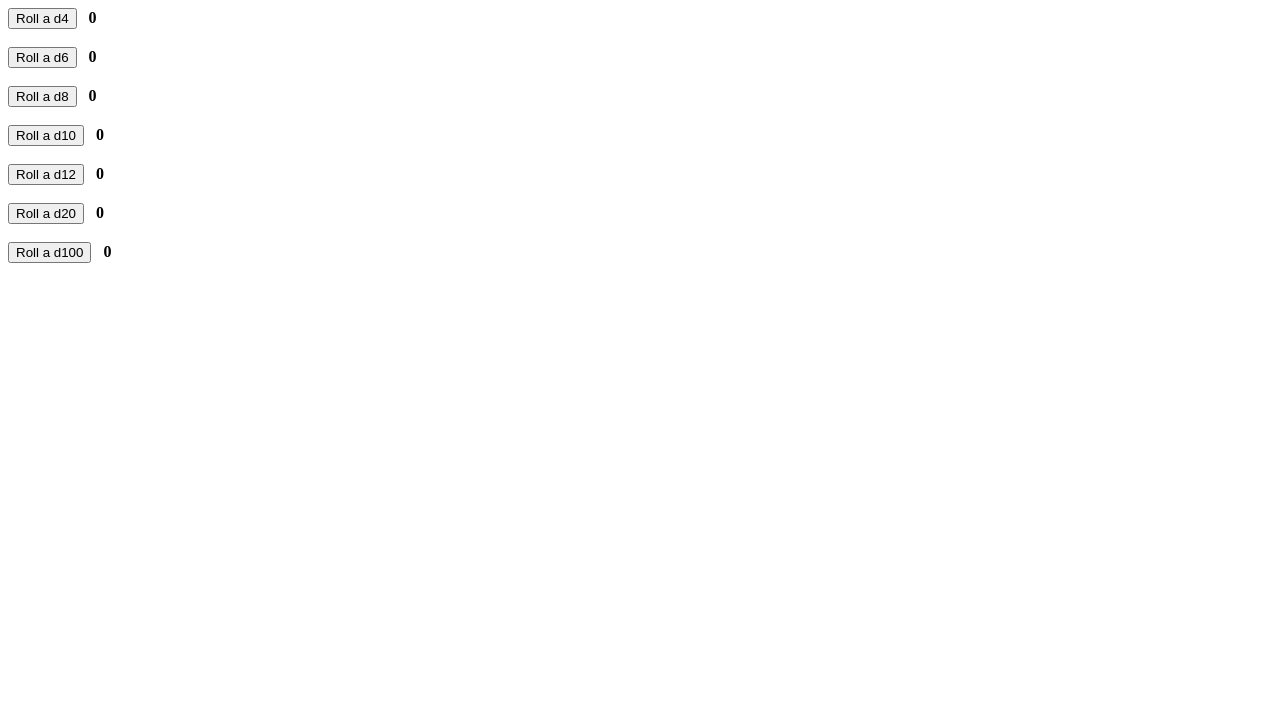
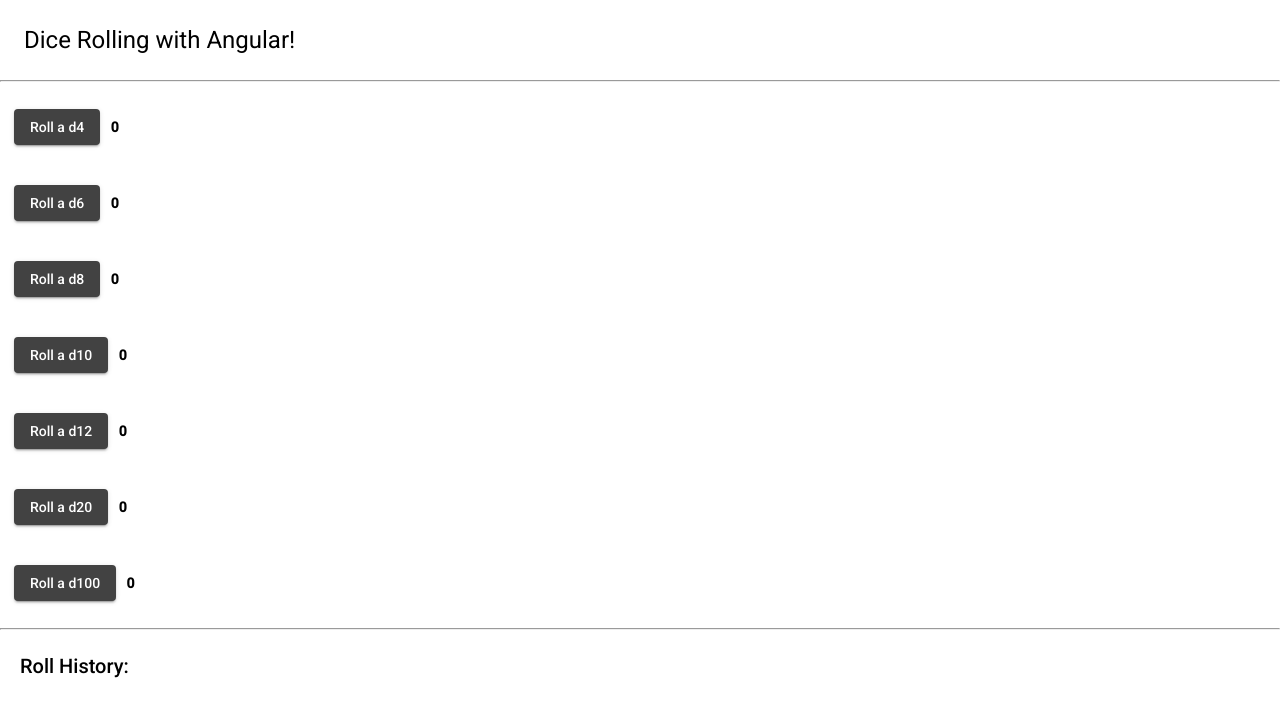
Before and after one commit to DrewHalverson/angular-dice-roller, an Angular app: page / in a window 1280 px wide. Shown: the top 716 px of the page. Built offline with nearby package versions, Linux system fonts and the light colour scheme.

Commit message:
Added styling
imported angular material  and cleaned up spacing with inline styles

```diff
--- a/angular.json
+++ b/angular.json
@@ -23,6 +23,7 @@
               "src/assets"
             ],
             "styles": [
+              "./node_modules/@angular/material/prebuilt-themes/purple-green.css",
               "src/styles.css"
             ],
             "scripts": []
@@ -90,6 +91,7 @@
               "src/assets"
             ],
             "styles": [
+              "./node_modules/@angular/material/prebuilt-themes/purple-green.css",
               "src/styles.css"
             ],
             "scripts": []
--- a/package.json
+++ b/package.json
@@ -11,10 +11,12 @@
   "private": true,
   "dependencies": {
     "@angular/animations": "^14.2.0",
+    "@angular/cdk": "^14.2.6",
     "@angular/common": "^14.2.0",
     "@angular/compiler": "^14.2.0",
     "@angular/core": "^14.2.0",
     "@angular/forms": "^14.2.0",
+    "@angular/material": "^14.2.6",
     "@angular/platform-browser": "^14.2.0",
     "@angular/platform-browser-dynamic": "^14.2.0",
     "@angular/router": "^14.2.0",
--- a/src/app/app.component.html
+++ b/src/app/app.component.html
@@ -1,4 +1,7 @@
-
+<h1
+    style="margin: 1em;"
+>Dice Rolling with Angular!</h1>
+<hr>
 <app-roll-a-die
     side-count="4"
     (die-rolled)="dieRolled($event)"
--- a/src/app/app.module.ts
+++ b/src/app/app.module.ts
@@ -4,6 +4,9 @@
 import { AppComponent } from './app.component';
 import { RollADieComponent } from './roll-a-die/roll-a-die.component';
 import { RollHistoryComponent } from './roll-history/roll-history.component';
+import { BrowserAnimationsModule } from '@angular/platform-browser/animations';
+import {MatButtonModule} from '@angular/material/button';
+
 
 @NgModule({
   declarations: [
@@ -12,7 +15,9 @@
     RollHistoryComponent
   ],
   imports: [
-    BrowserModule
+    BrowserModule,
+    BrowserAnimationsModule
+    ,MatButtonModule
   ],
   providers: [],
   bootstrap: [AppComponent]
--- a/src/app/roll-a-die/roll-a-die.component.html
+++ b/src/app/roll-a-die/roll-a-die.component.html
@@ -1,9 +1,13 @@
+
+<br>
 <div>
     <button
+        mat-raised-button
+        style="margin-left: 1em;"
         (click)="roll()"
     >
         Roll a d{{ sideCount}}
-    </button>
+</button>
     &nbsp;
     <b>
         {{rollResult}}
--- a/src/app/roll-history/roll-history.component.html
+++ b/src/app/roll-history/roll-history.component.html
@@ -1,4 +1,12 @@
+<hr>
+<h2
+    style="margin: 1em;"
+    >
+    Roll History:
+</h2>
+<br>
 <div
+style="margin-left: 2em;"
 *ngFor="let r of diceRollingSvc.rollHistory"
 >
     D{{ r.sides }} - {{ r.result }}
--- a/src/index.html
+++ b/src/index.html
@@ -6,8 +6,11 @@
   <base href="/">
   <meta name="viewport" content="width=device-width, initial-scale=1">
   <link rel="icon" type="image/x-icon" href="favicon.ico">
+  <link rel="preconnect" href="https://fonts.gstatic.com">
+  <link href="https://fonts.googleapis.com/css2?family=Roboto:wght@300;400;500&display=swap" rel="stylesheet">
+  <link href="https://fonts.googleapis.com/icon?family=Material+Icons" rel="stylesheet">
 </head>
-<body>
+<body class="mat-typography">
   <app-root></app-root>
 </body>
 </html>
--- a/src/styles.css
+++ b/src/styles.css
@@ -1 +1,4 @@
 /* You can add global styles to this file, and also import other style files */
+
+html, body { height: 100%; }
+body { margin: 0; font-family: Roboto, "Helvetica Neue", sans-serif; }
```
Also changed, not shown: 1 other file (tests, documents, lock files or other folders).
